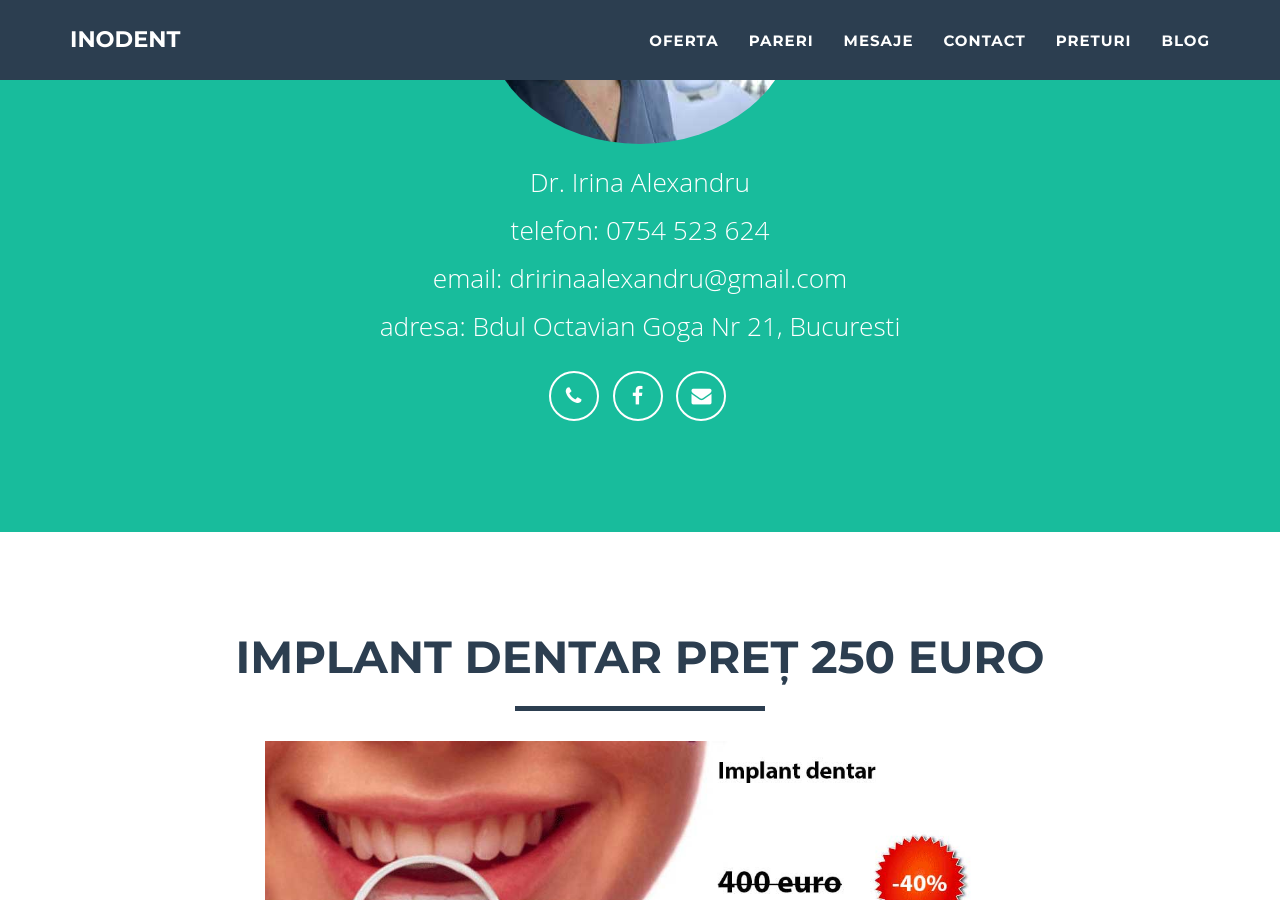
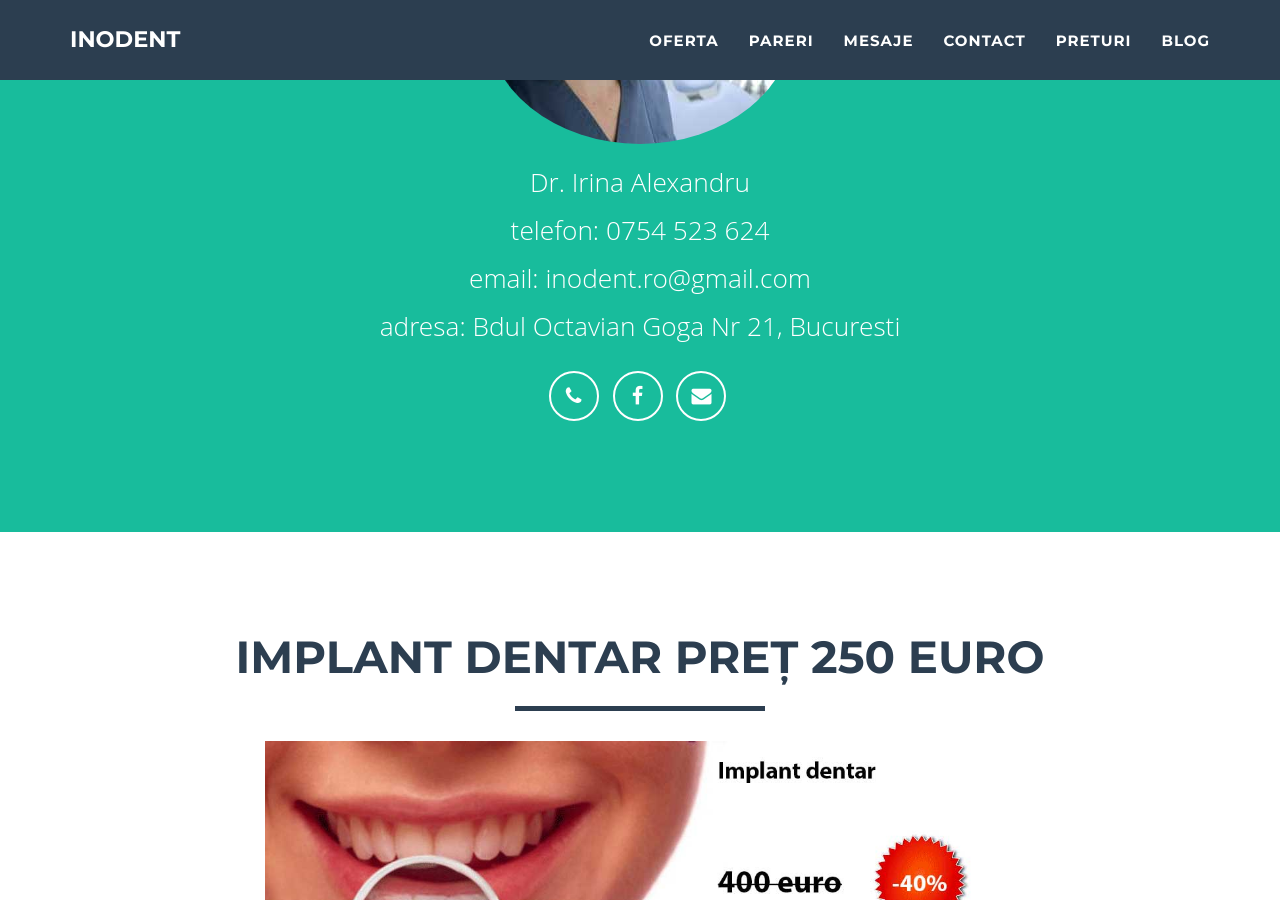
Before and after one commit to littledentgopo/offerdent, a Jekyll site: the page built from index.html, in a window 1280 px wide and 900 px high, scrolled down 465 px. Built offline with Jekyll 4.4.1, drawn with Linux system fonts in a browser that asks for light colours; comment, search, counter and statistics services are not loaded; some of the changed text lies outside the part shown.

Commit message:
Change email address

```diff
--- a/_config.yml
+++ b/_config.yml
@@ -23,7 +23,7 @@ contact:
         img: /img/team/1.jpg
         fb: https://www.facebook.com/dririnaalexandru
         msg: https://www.facebook.com/messages/dririnaalexandru
-        email: dririnaalexandru@gmail.com
+        email: inodent.ro@gmail.com
         address: Bdul Octavian Goga Nr 21, Bucuresti
 
 
```
